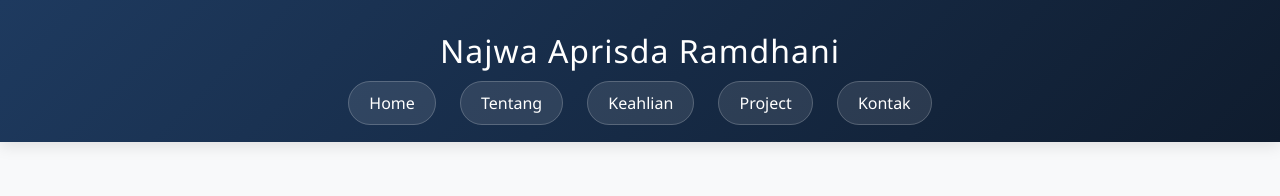
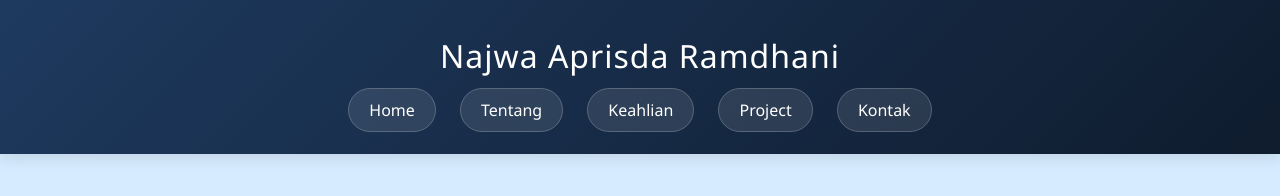
Before and after one commit to najwaaprisda/ta-pemweb-percobaan-2, a plain HTML site: page index.html in a window 1280 px wide. Drawn offline with Linux system fonts and the light colour scheme.

Commit message:
Experiment: update background color and padding

```diff
--- a/style.css
+++ b/style.css
@@ -7,14 +7,14 @@
 body {
     font-family: 'Segoe UI', Tahoma, Geneva, Verdana, sans-serif;
     line-height: 1.6;
-    color: #2d3748;
-    background-color: #f8f9fa;
+    color: #4d7bca;
+    background-color: #d6ebff;
 }
 
 .header {
     background: linear-gradient(135deg, #1e3a5f 0%, #0f1c2e 100%);
     color: white;
-    padding: 25px 0;
+    padding: 30px 0;
     text-align: center;
     box-shadow: 0 4px 15px rgba(0, 0, 0, 0.1);
     position: sticky;
@@ -23,7 +23,7 @@ body {
 }
 
 .header h1 {
-    margin-bottom: 15px;
+    margin-bottom: 17px;
     font-size: 32px;
     font-weight: 300;
     letter-spacing: 1px;
```
